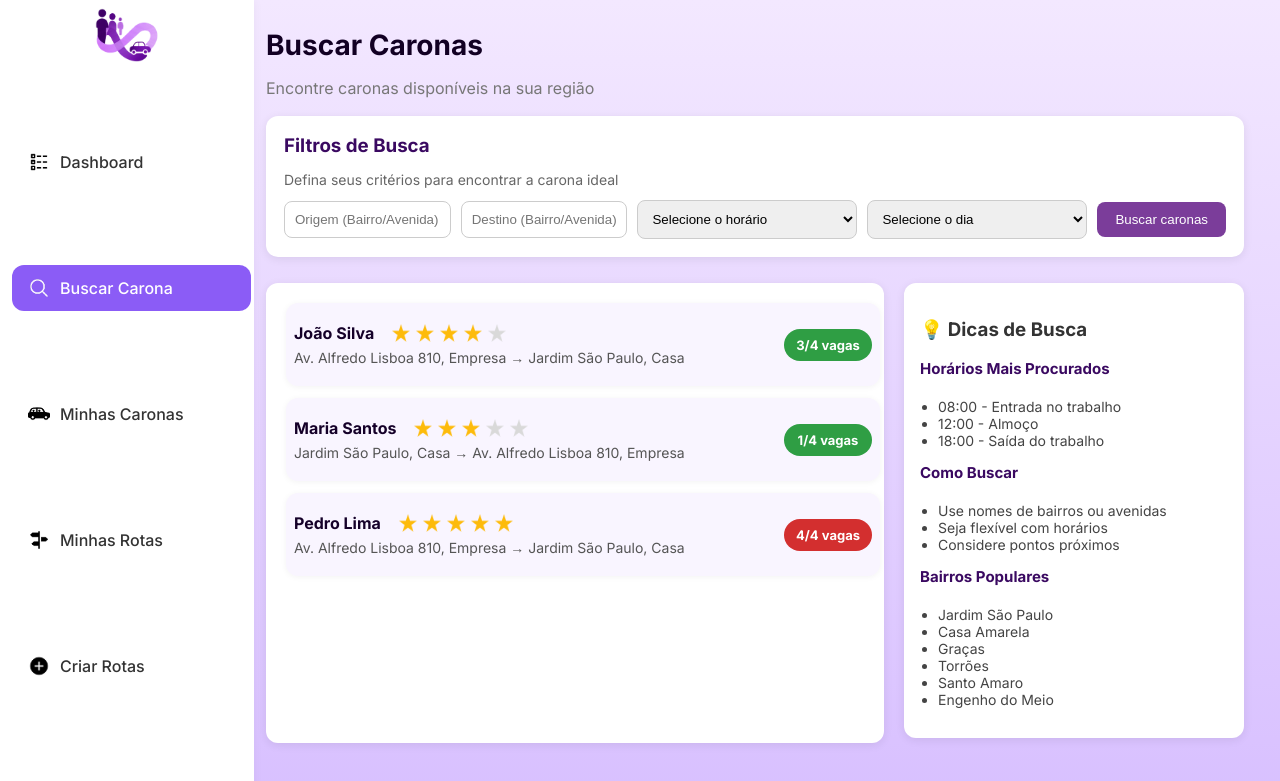
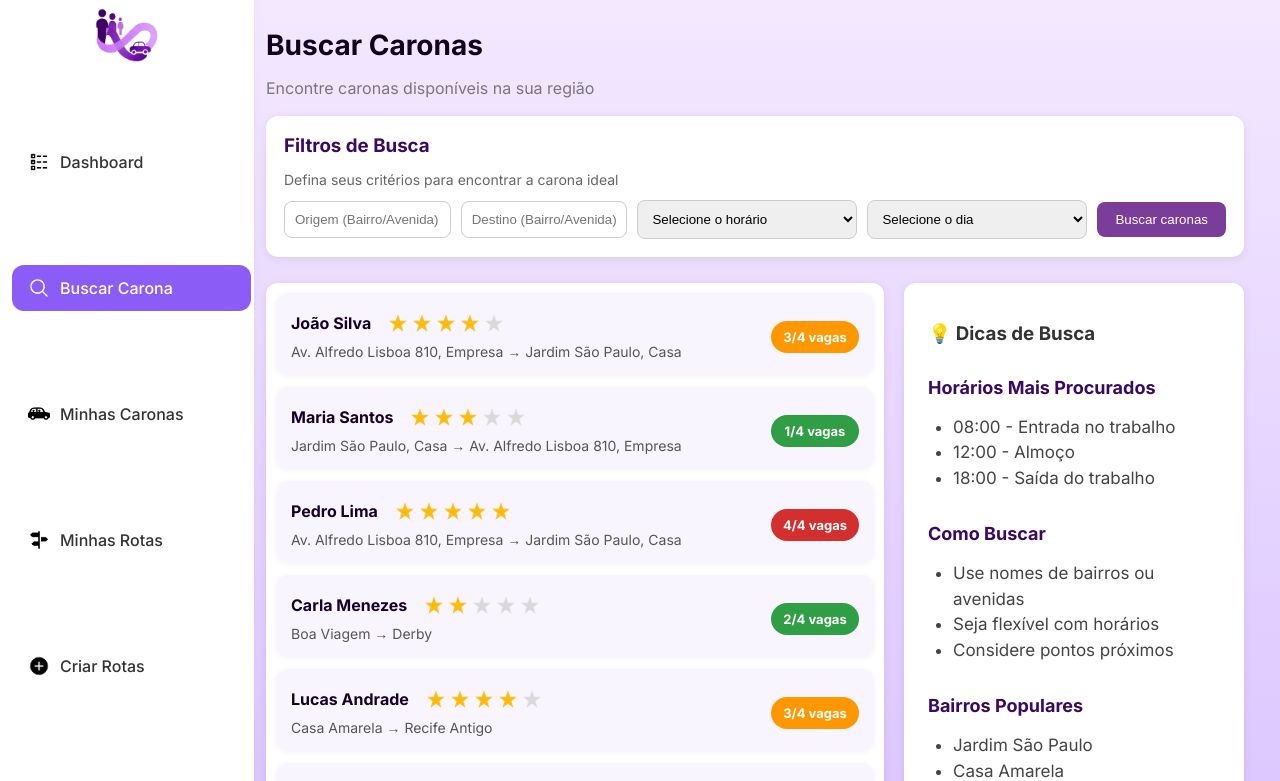
Before and after one commit to JoelsonJose/VamosJuntos, a React (Create React App) app: page /buscar in a window 1280 px wide. Shown: the top 781 px of the page. Built offline with nearby package versions, Linux system fonts and the light colour scheme.

Commit message:
ajustes na tela de buscar carona

```diff
--- a/src/pages/PaginaBuscar/PaginaBuscar.css
+++ b/src/pages/PaginaBuscar/PaginaBuscar.css
@@ -1,5 +1,4 @@
 @import url('https://fonts.googleapis.com/css2?family=Inter:wght@400;500;600;700&display=swap');
-
 
 body {
   font-family: 'Inter', sans-serif;
@@ -7,14 +6,12 @@ body {
   padding: 0;
 }
 
-
-
+/* LAYOUT PRINCIPAL */
 .pagina-buscar {
   display: block;
   min-height: 100vh;
   background: linear-gradient(to bottom, #f3e8ff, #d8c0ff);
 }
-
 
 .conteudo-buscar {
   margin-left: 230px;
@@ -22,7 +19,7 @@ body {
   color: #333;
 }
 
-
+/* cabeçalho */
 .conteudo-buscar h1 {
   margin: 0 0 6px 0;
   font-size: 28px;
@@ -70,43 +67,43 @@ body {
   cursor: pointer;
 }
 
-
+/* RESULTADOS + DICAS */
 .conteudo-busca {
   display: grid;
   grid-template-columns: 1fr 340px;
   gap: 20px;
-  align-items: start;
+  align-items: stretch;
 }
 
-
+/* resultados */
 .resultados-container {
   background: #fff;
   border-radius: 12px;
-  padding: 20px;
-  min-height: 420px;
+  padding: 10px;
+  min-height: calc(100vh - 260px);
   box-shadow: 0 2px 10px rgba(0,0,0,0.08);
   display: flex;
   flex-direction: column;
   gap: 12px;
 }
 
-
+/* cards */
 .carona-card {
   display: flex;
   justify-content: space-between;
   align-items: center;
   background: #f9f5ff;
   border-radius: 12px;
-  padding: 20px 8px;
+  padding: 20px 15px 15px 15px;
   box-shadow: 0 1px 6px rgba(0,0,0,0.05);
-  width: 100%;
+  width: calc(100% - 30px);
+  margin: 0 auto;
 }
-
 
 .carona-left {
   display: flex;
   flex-direction: column;
-  gap: 6px;
+  gap: 10px;
   max-width: calc(100% - 110px);
 }
 
@@ -118,8 +115,6 @@ body {
   color: #150029;
 }
 
-.carona-estrelas { color: #fbc02d; }
-
 .carona-rota {
   font-size: 14px;
   color: #555;
@@ -127,7 +122,7 @@ body {
   word-break: break-word;
 }
 
-
+/* status */
 .carona-status {
   padding: 8px 12px;
   border-radius: 20px;
@@ -138,28 +133,42 @@ body {
   text-align: center;
 }
 
-
-.vagas1, .vagas2, .vagas3 { background-color: #2f9e44; }
+/* cores de vagas */
+.vagas1, .vagas2 { background-color: #2f9e44; }
+.vagas3 { background-color: #ff9800; } /* laranja */
 .vagas4 { background-color: #d32f2f; }
 
-
+/* dicas */
 .dicas-container {
   background: #fff;
   border-radius: 12px;
-  padding: 16px;
+  padding: 20px 24px 24px 24px;
   box-shadow: 0 2px 10px rgba(0,0,0,0.08);
-  height: fit-content;
+  height: calc(100vh - 260px);
+  overflow-y: auto;
 }
 
-.dica-bloco h4 { margin-top: 12px; color: #3a0961; font-size: 15px; }
-.dica-bloco ul { padding-left: 18px; color: #444; font-size: 14px; }
-
-
+.dica-bloco h4 {
+  margin-top: 32px;
+  color: #3a0961;
+  font-size: 18px;
+  margin-bottom: 12px;
+}
+.dica-bloco ul {
+  padding-left: 25px;
+  color: #444;
+  font-size: 17px;
+  line-height: 1.5;
+}
+.dica-bloco:first-child h4 {
+  margin-top: 8px;
+}
+/* responsivo */
 @media (max-width: 1000px) {
   .filtros-inputs { grid-template-columns: 1fr 1fr; }
   .conteudo-busca { grid-template-columns: 1fr; }
+  .dicas-container { height: auto; }
   .conteudo-buscar { margin-left: 0; padding: 18px; }
-  .sidebar { position: relative; width: 100%; height: auto; }
 }
 
 @media (max-width: 600px) {
@@ -168,6 +177,7 @@ body {
   .carona-rota { font-size: 13px; }
 }
 
+/* estrelas */
 .star-rating {
   display: inline-flex;
   align-items: center;
--- a/src/pages/PaginaBuscar/PaginaBuscar.js
+++ b/src/pages/PaginaBuscar/PaginaBuscar.js
@@ -22,9 +22,20 @@ function StarRating({ rating = 0, max = 5 }) {
 }
 
 export default function PaginaBuscar() {
+  const caronas = [
+    { nome: "João Silva", rating: 4, rota: "Av. Alfredo Lisboa 810, Empresa → Jardim São Paulo, Casa", vagas: "3/4", classe: "vagas3" },
+    { nome: "Maria Santos", rating: 3, rota: "Jardim São Paulo, Casa → Av. Alfredo Lisboa 810, Empresa", vagas: "1/4", classe: "vagas1" },
+    { nome: "Pedro Lima", rating: 5, rota: "Av. Alfredo Lisboa 810, Empresa → Jardim São Paulo, Casa", vagas: "4/4", classe: "vagas4" },
+    { nome: "Carla Menezes", rating: 2, rota: "Boa Viagem → Derby", vagas: "2/4", classe: "vagas2" },
+    { nome: "Lucas Andrade", rating: 4, rota: "Casa Amarela → Recife Antigo", vagas: "3/4", classe: "vagas3" },
+    { nome: "Fernanda Costa", rating: 5, rota: "Torre → Pina", vagas: "4/4", classe: "vagas4" },
+    { nome: "Ricardo Alves", rating: 3, rota: "Imbiribeira → Boa Vista", vagas: "1/4", classe: "vagas1" },
+  ];
+
   return (
     <div className="pagina-buscar">
-      <Sidebar />
+      <Sidebar activePage="buscar" />
+
       <div className="conteudo-buscar">
         <h1>Buscar Caronas</h1>
         <p className="subtitulo">Encontre caronas disponíveis na sua região</p>
@@ -58,38 +69,18 @@ export default function PaginaBuscar() {
 
         <div className="conteudo-busca">
           <div className="resultados-container">
-            <div className="carona-card">
-              <div className="carona-left">
-                <div className="carona-nome">
-                  <strong>João Silva</strong>
-                <StarRating rating={4} />
+            {caronas.map((c, i) => (
+              <div key={i} className="carona-card">
+                <div className="carona-left">
+                  <div className="carona-nome">
+                    <strong>{c.nome}</strong>
+                    <StarRating rating={c.rating} />
+                  </div>
+                  <p className="carona-rota">{c.rota}</p>
                 </div>
-                <p className="carona-rota">Av. Alfredo Lisboa 810, Empresa → Jardim São Paulo, Casa</p>
+                <div className={`carona-status ${c.classe}`}>{c.vagas} vagas</div>
               </div>
-              <div className="carona-status vagas3">3/4 vagas</div>
-            </div>
-
-            <div className="carona-card">
-              <div className="carona-left">
-                <div className="carona-nome">
-                  <strong>Maria Santos</strong>
-                   <StarRating rating={3} />
-                </div>
-                <p className="carona-rota">Jardim São Paulo, Casa → Av. Alfredo Lisboa 810, Empresa</p>
-              </div>
-              <div className="carona-status vagas1">1/4 vagas</div>
-            </div>
-
-            <div className="carona-card">
-              <div className="carona-left">
-                <div className="carona-nome">
-                  <strong>Pedro Lima</strong>
-                 <StarRating rating={5} />
-                </div>
-                <p className="carona-rota">Av. Alfredo Lisboa 810, Empresa → Jardim São Paulo, Casa</p>
-              </div>
-              <div className="carona-status vagas4">4/4 vagas</div>
-            </div>
+            ))}
           </div>
 
           <div className="dicas-container">
```
